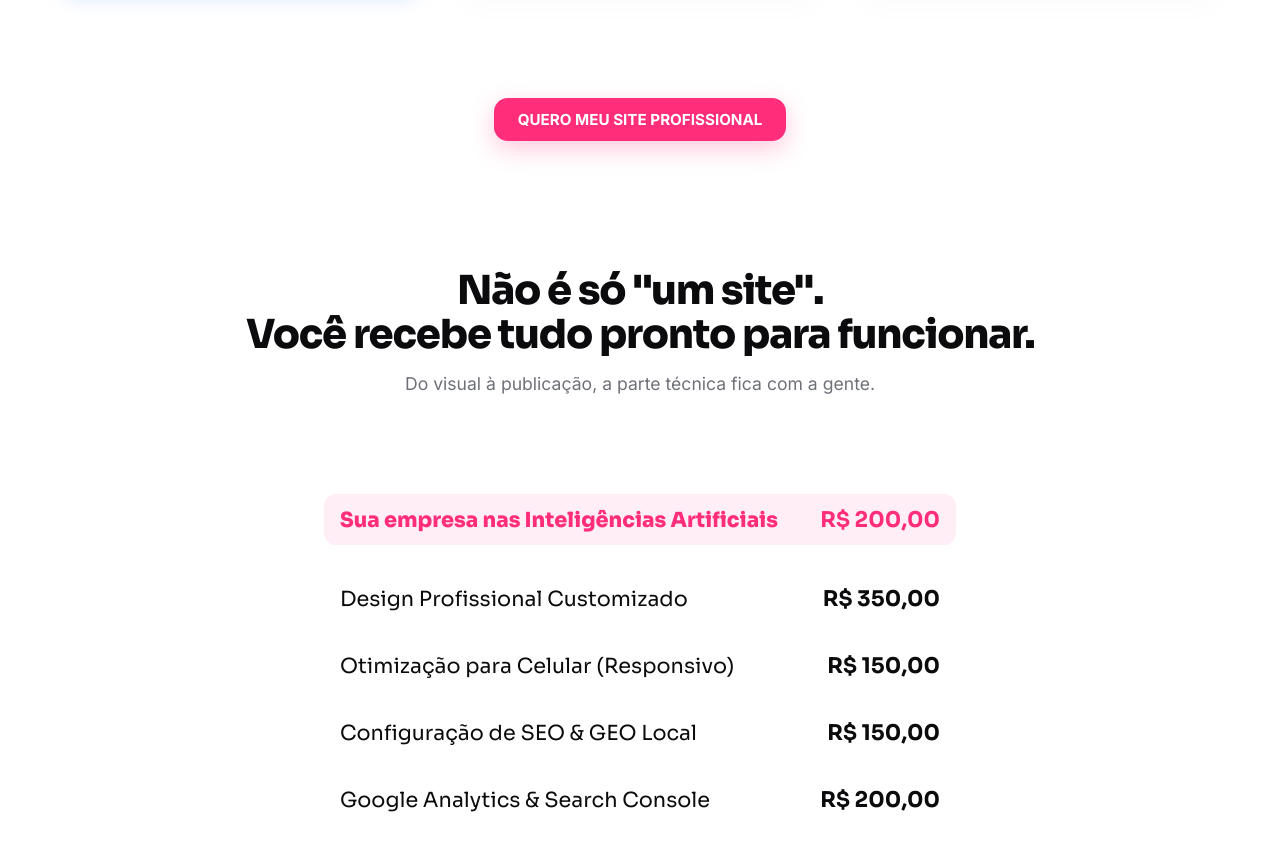
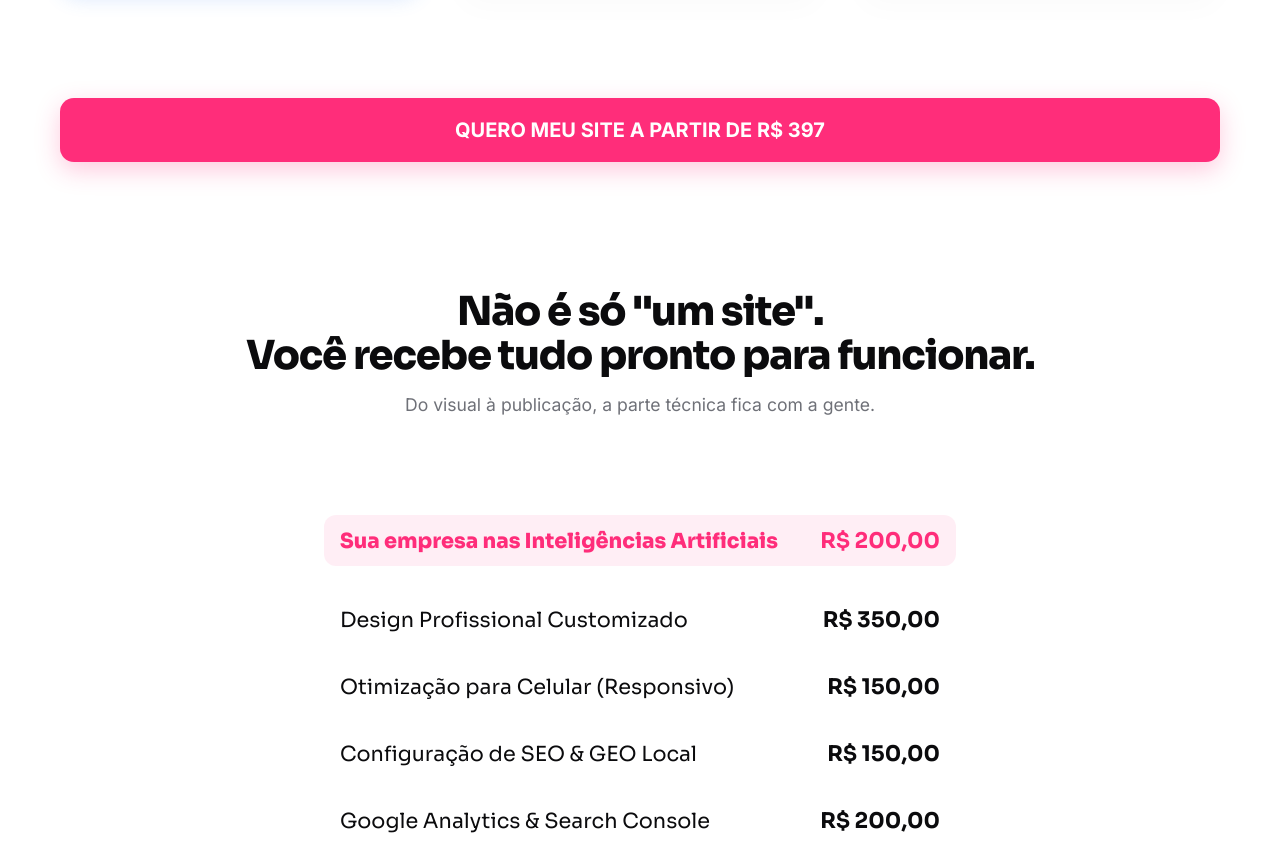
Before and after one commit to t0non/siteexpressbrasil, a Next.js app: page / in a window 1280 px wide. Shown: the part 1224-2078 px from the top of the page. Built offline with nearby package versions, Linux system fonts and the light colour scheme.

Commit message:
Aumenta botao de beneficios e altera preco para 397

```diff
--- a/src/app/page.tsx
+++ b/src/app/page.tsx
@@ -158,10 +158,10 @@ export default function Home() {
           </div>
           <div style={{ display: 'flex', justifyContent: 'center', marginTop: '40px' }}>
             <button
-              className={`${styles.ctaButton} ${styles.ctaSolidPink}`}
+              className={`${styles.ctaButton} ${styles.ctaSolidPink} ${styles.ctaGiant}`}
               onClick={() => handleWhatsAppClick('beneficios')}
             >
-              QUERO MEU SITE PROFISSIONAL
+              QUERO MEU SITE A PARTIR DE R$ 397
             </button>
           </div>
         </div>
```
